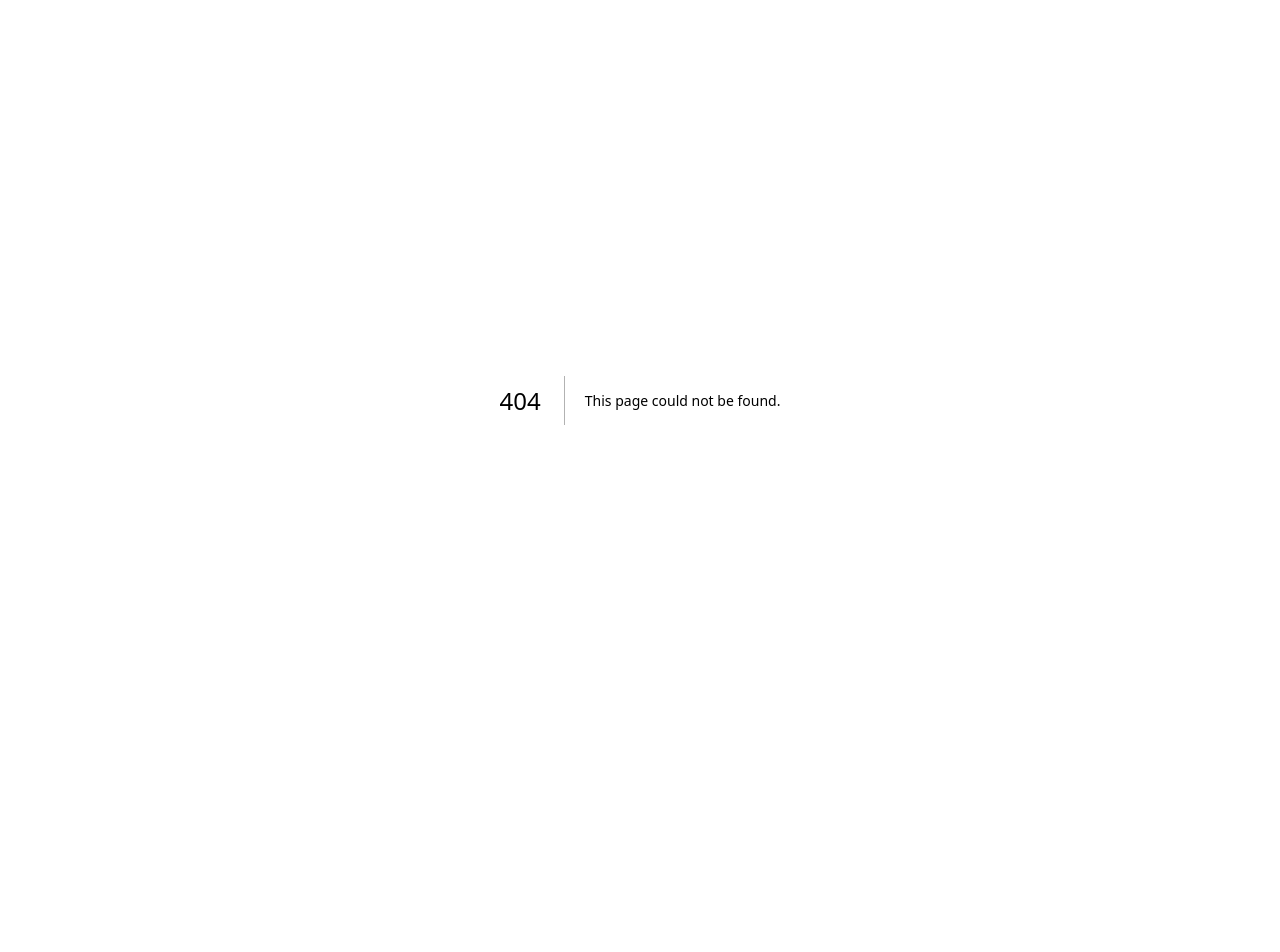
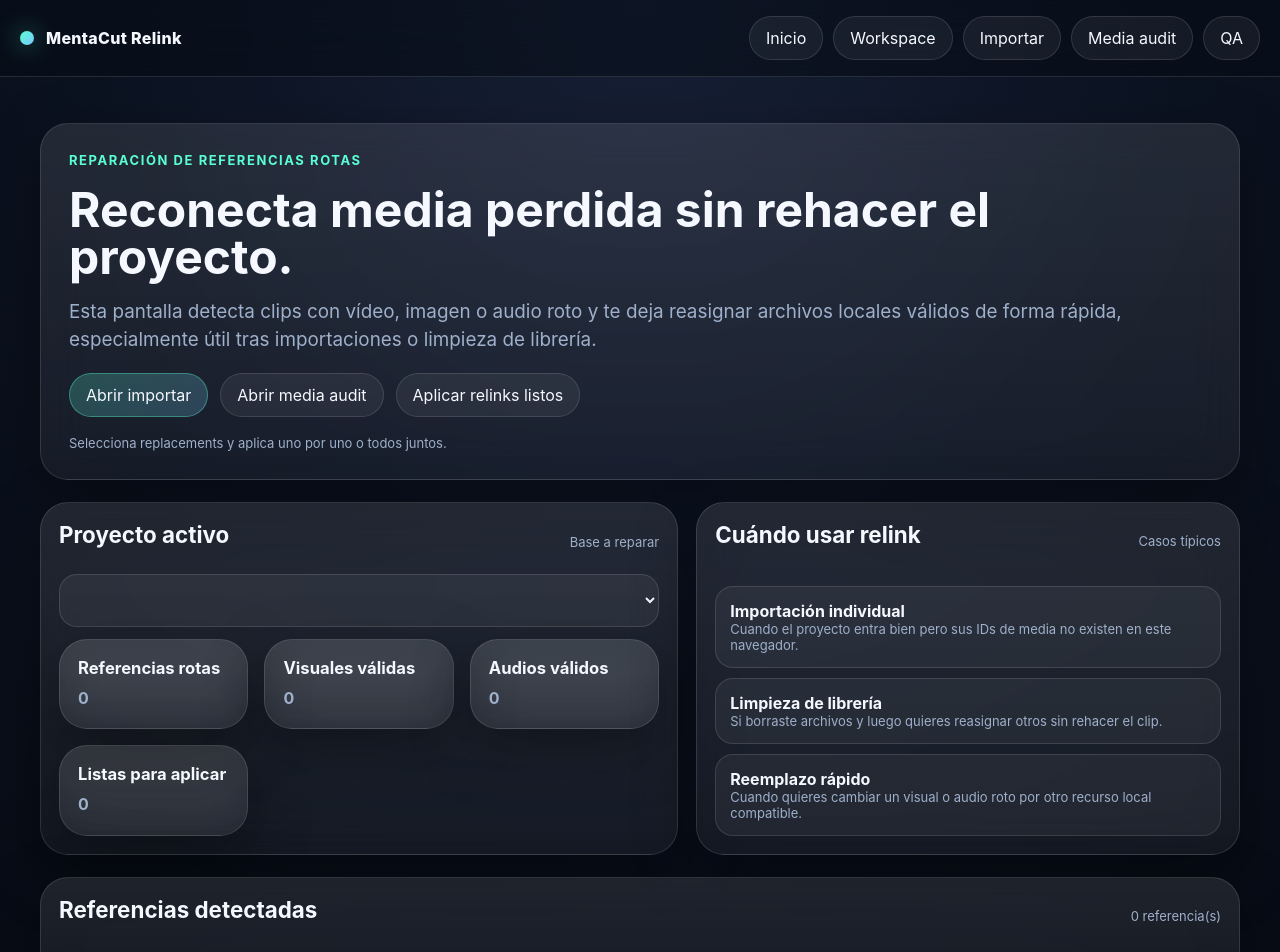
Before and after one commit to alain7224/MentaCut, a Next.js app: page /studio/relink in a window 1280 px wide. Before the commit this address had no page. Shown: the top 952 px of the page. Before the commit the page ends 800 px from the top, so only its background shows below. Built offline with nearby package versions, Linux system fonts and the light colour scheme.

Commit message:
feat: add media relink route for broken clip references

```diff
--- /dev/null
+++ b/app/studio/relink/page.tsx
@@ -0,0 +1,228 @@
+'use client'
+
+import Link from 'next/link'
+import { useEffect, useMemo, useState } from 'react'
+import { listLocalMedia, type LocalMediaRecord } from '@/lib/local-media'
+import { readLocalProjects, touchProject, writeLocalProjects, type LocalProject } from '@/lib/local-store'
+
+type BrokenRef = {
+  clipId: string
+  clipTitle: string
+  field: 'mediaId' | 'audioMediaId'
+  missingId: string
+}
+
+export default function StudioRelinkPage() {
+  const [projects, setProjects] = useState<LocalProject[]>([])
+  const [media, setMedia] = useState<LocalMediaRecord[]>([])
+  const [activeId, setActiveId] = useState<string | null>(null)
+  const [replacements, setReplacements] = useState<Record<string, string>>({})
+  const [status, setStatus] = useState('')
+
+  useEffect(() => {
+    const nextProjects = readLocalProjects()
+    setProjects(nextProjects)
+    setActiveId(nextProjects[0]?.id ?? null)
+    void listLocalMedia().then(setMedia).catch(() => setMedia([]))
+  }, [])
+
+  const active = useMemo(() => projects.find((item) => item.id === activeId) ?? null, [projects, activeId])
+  const mediaMap = useMemo(() => new Map(media.map((item) => [item.id, item])), [media])
+
+  const brokenRefs = useMemo<BrokenRef[]>(() => {
+    if (!active) return []
+    const rows: BrokenRef[] = []
+
+    for (const clip of active.clips) {
+      if (clip.mediaId && !mediaMap.has(clip.mediaId)) {
+        rows.push({ clipId: clip.id, clipTitle: clip.title, field: 'mediaId', missingId: clip.mediaId })
+      }
+      if (clip.audioMediaId && !mediaMap.has(clip.audioMediaId)) {
+        rows.push({ clipId: clip.id, clipTitle: clip.title, field: 'audioMediaId', missingId: clip.audioMediaId })
+      }
+    }
+
+    return rows
+  }, [active, mediaMap])
+
+  const visualChoices = useMemo(
+    () => media.filter((item) => item.kind === 'video' || item.kind === 'image'),
+    [media],
+  )
+
+  const audioChoices = useMemo(
+    () => media.filter((item) => item.kind === 'audio'),
+    [media],
+  )
+
+  function persistProject(projectId: string, updater: (project: LocalProject) => LocalProject, nextStatus: string) {
+    const updated = projects.map((project) => {
+      if (project.id !== projectId) return project
+      return touchProject(updater(project))
+    })
+    setProjects(updated)
+    writeLocalProjects(updated)
+    setStatus(nextStatus)
+  }
+
+  function applyRelink(ref: BrokenRef) {
+    if (!active) return
+    const key = `${ref.clipId}:${ref.field}`
+    const replacementId = replacements[key]
+    if (!replacementId) return
+
+    persistProject(
+      active.id,
+      (project) => ({
+        ...project,
+        clips: project.clips.map((clip) => {
+          if (clip.id !== ref.clipId) return clip
+          return {
+            ...clip,
+            [ref.field]: replacementId,
+          }
+        }),
+      }),
+      `Referencia reparada en clip: ${ref.clipTitle}`,
+    )
+  }
+
+  function applyAllRelinks() {
+    if (!active || brokenRefs.length === 0) return
+
+    let applied = 0
+
+    persistProject(
+      active.id,
+      (project) => ({
+        ...project,
+        clips: project.clips.map((clip) => {
+          const updates: Partial<typeof clip> = {}
+          for (const ref of brokenRefs) {
+            if (ref.clipId !== clip.id) continue
+            const key = `${ref.clipId}:${ref.field}`
+            const replacementId = replacements[key]
+            if (replacementId) {
+              updates[ref.field] = replacementId as never
+              applied += 1
+            }
+          }
+          return Object.keys(updates).length ? { ...clip, ...updates } : clip
+        }),
+      }),
+      applied > 0 ? `Relinks aplicados: ${applied}` : 'No había replacements listos para aplicar',
+    )
+  }
+
+  const stats = useMemo(() => {
+    return {
+      broken: brokenRefs.length,
+      visualChoices: visualChoices.length,
+      audioChoices: audioChoices.length,
+      ready: brokenRefs.filter((ref) => replacements[`${ref.clipId}:${ref.field}`]).length,
+    }
+  }, [brokenRefs, visualChoices.length, audioChoices.length, replacements])
+
+  return (
+    <div className="page-shell">
+      <header className="topbar">
+        <div className="brand">
+          <span className="brand-dot" />
+          <span>MentaCut Relink</span>
+        </div>
+        <nav className="nav">
+          <Link href="/" className="nav-link">Inicio</Link>
+          <Link href="/studio/workspace" className="nav-link">Workspace</Link>
+          <Link href="/studio/import" className="nav-link">Importar</Link>
+          <Link href="/studio/media-audit" className="nav-link">Media audit</Link>
+          <Link href="/studio/qa" className="nav-link">QA</Link>
+        </nav>
+      </header>
+
+      <main className="main">
+        <section className="section">
+          <div className="panel hero-copy">
+            <span className="eyebrow">Reparación de referencias rotas</span>
+            <h1 className="title" style={{ fontSize: 'clamp(1.8rem, 4vw, 3rem)' }}>Reconecta media perdida sin rehacer el proyecto.</h1>
+            <p className="sub">
+              Esta pantalla detecta clips con vídeo, imagen o audio roto y te deja reasignar archivos locales válidos de forma rápida, especialmente útil tras importaciones o limpieza de librería.
+            </p>
+            <div className="action-row">
+              <Link href="/studio/import" className="btn btn-primary">Abrir importar</Link>
+              <Link href="/studio/media-audit" className="btn">Abrir media audit</Link>
+              <button className="btn" onClick={applyAllRelinks} disabled={!active || stats.ready === 0}>Aplicar relinks listos</button>
+            </div>
+            <div className="timeline-label">{status || 'Selecciona replacements y aplica uno por uno o todos juntos.'}</div>
+          </div>
+        </section>
+
+        <section className="section">
+          <div className="studio-grid-2">
+            <div className="panel timeline">
+              <div className="row-head">
+                <h2 className="section-title">Proyecto activo</h2>
+                <div className="timeline-label">Base a reparar</div>
+              </div>
+              <select className="input" value={activeId ?? ''} onChange={(event) => setActiveId(event.target.value)}>
+                {projects.map((project) => (
+                  <option key={project.id} value={project.id}>{project.name} · {project.format}</option>
+                ))}
+              </select>
+              <div className="cards">
+                <article className="panel card"><h3>Referencias rotas</h3><p><strong>{stats.broken}</strong></p></article>
+                <article className="panel card"><h3>Visuales válidas</h3><p><strong>{stats.visualChoices}</strong></p></article>
+                <article className="panel card"><h3>Audios válidos</h3><p><strong>{stats.audioChoices}</strong></p></article>
+                <article className="panel card"><h3>Listas para aplicar</h3><p><strong>{stats.ready}</strong></p></article>
+              </div>
+            </div>
+
+            <div className="panel timeline">
+              <div className="row-head">
+                <h2 className="section-title">Cuándo usar relink</h2>
+                <div className="timeline-label">Casos típicos</div>
+              </div>
+              <div className="project-list">
+                <div className="project-item"><strong>Importación individual</strong><div className="timeline-label">Cuando el proyecto entra bien pero sus IDs de media no existen en este navegador.</div></div>
+                <div className="project-item"><strong>Limpieza de librería</strong><div className="timeline-label">Si borraste archivos y luego quieres reasignar otros sin rehacer el clip.</div></div>
+                <div className="project-item"><strong>Reemplazo rápido</strong><div className="timeline-label">Cuando quieres cambiar un visual o audio roto por otro recurso local compatible.</div></div>
+              </div>
+            </div>
+          </div>
+        </section>
+
+        <section className="section">
+          <div className="panel timeline">
+            <div className="row-head">
+              <h2 className="section-title">Referencias detectadas</h2>
+              <div className="timeline-label">{brokenRefs.length} referencia(s)</div>
+            </div>
+            <div className="project-list">
+              {brokenRefs.length === 0 ? <div className="empty">No se detectaron referencias rotas en este proyecto.</div> : null}
+              {brokenRefs.map((ref) => {
+                const key = `${ref.clipId}:${ref.field}`
+                const choices = ref.field === 'mediaId' ? visualChoices : audioChoices
+                return (
+                  <div key={key} className="project-item" style={{ display: 'grid', gap: 10 }}>
+                    <div>
+                      <strong>{ref.clipTitle}</strong>
+                      <div className="timeline-label">Campo roto: {ref.field === 'mediaId' ? 'media visual' : 'audio'} · ID perdida: {ref.missingId}</div>
+                    </div>
+                    <select className="input" value={replacements[key] ?? ''} onChange={(event) => setReplacements((current) => ({ ...current, [key]: event.target.value }))}>
+                      <option value="">Selecciona un archivo local</option>
+                      {choices.map((item) => (
+                        <option key={item.id} value={item.id}>{item.name} · {item.kind}</option>
+                      ))}
+                    </select>
+                    <div className="action-row">
+                      <button className="btn btn-primary" onClick={() => applyRelink(ref)} disabled={!replacements[key]}>Aplicar este relink</button>
+                    </div>
+                  </div>
+                )
+              })}
+            </div>
+          </div>
+        </section>
+      </main>
+    </div>
+  )
+}
```
